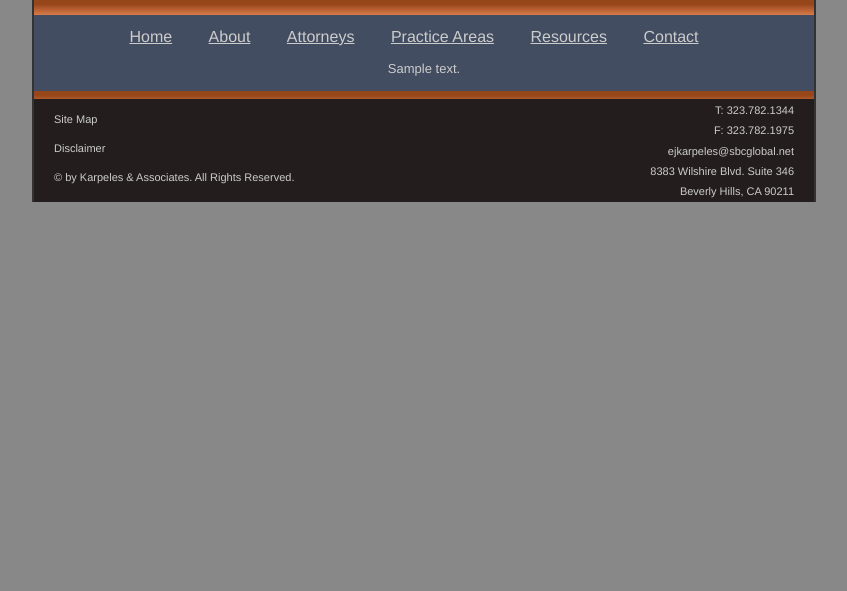
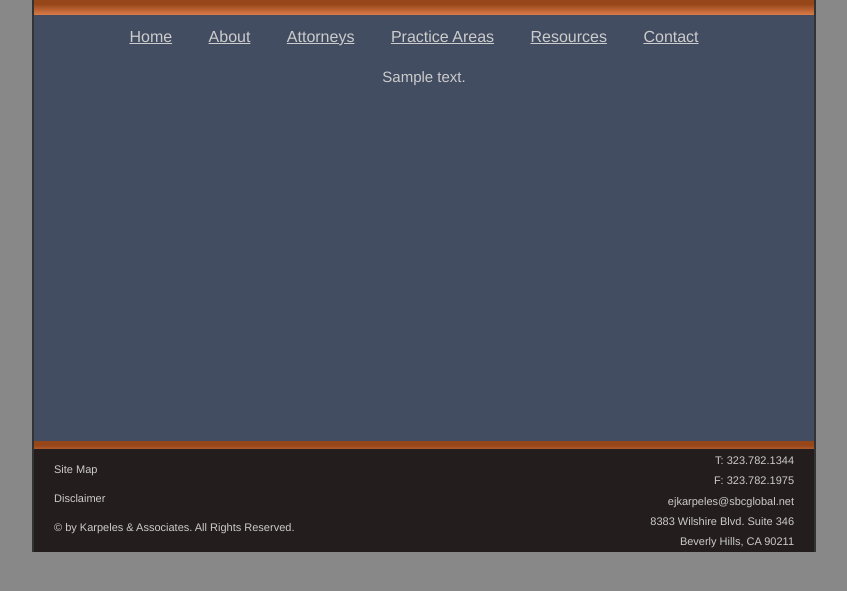
Before and after one commit to emlprime/karpeles, a Django app: template templates/contact.html in a window 1280 px wide. Shown: the part 122-713 px from the top of the page, without its empty margins (248-1095 px from the left). Run offline with Django 3.2, Linux system fonts and the light colour scheme; the template is opened without the code that fills it: most values are stand-ins (such as "Sample title", 1, 10 or a date in 2020).

Commit message:
further styled contact and attorneys page

```diff
--- a/site_media/stylesheets/base.css
+++ b/site_media/stylesheets/base.css
@@ -114,6 +114,7 @@ ul
   padding-top: 1em;
   padding-bottom: 1em;
   padding-right:20px;
+  min-height: 400px;
   border-right: 2px solid #333333;
   border-left: 2px solid #333333;
 }
@@ -126,3 +127,9 @@ body
     color: #cccccc;
     line-height: 18px;
 }
+
+#contact p
+{
+  margin: 0.5em;
+  font-size: 15px;
+}
--- a/templates/attorneys.html
+++ b/templates/attorneys.html
@@ -16,7 +16,7 @@
 <div class="grid_8">
 <h1>{{ attorney.name }}</h1>
 <h3>{{ attorney.title }}</h3>
-<p>{{ attorney.about }}</p>
+<p>{{ attorney.about|escape|linebreaks }}</p>
 </div>
 
 </li>
--- a/templates/contact.html
+++ b/templates/contact.html
@@ -2,6 +2,6 @@
 
 {% block content %}
 
-<div class="grid_11 prefix_1">{{ contactText.contact_text }}</div>
+<div id="contact" class="grid_11 prefix_1">{{ contactText.contact_text|escape|linebreaks }}</div>
 
 {% endblock %}
```
